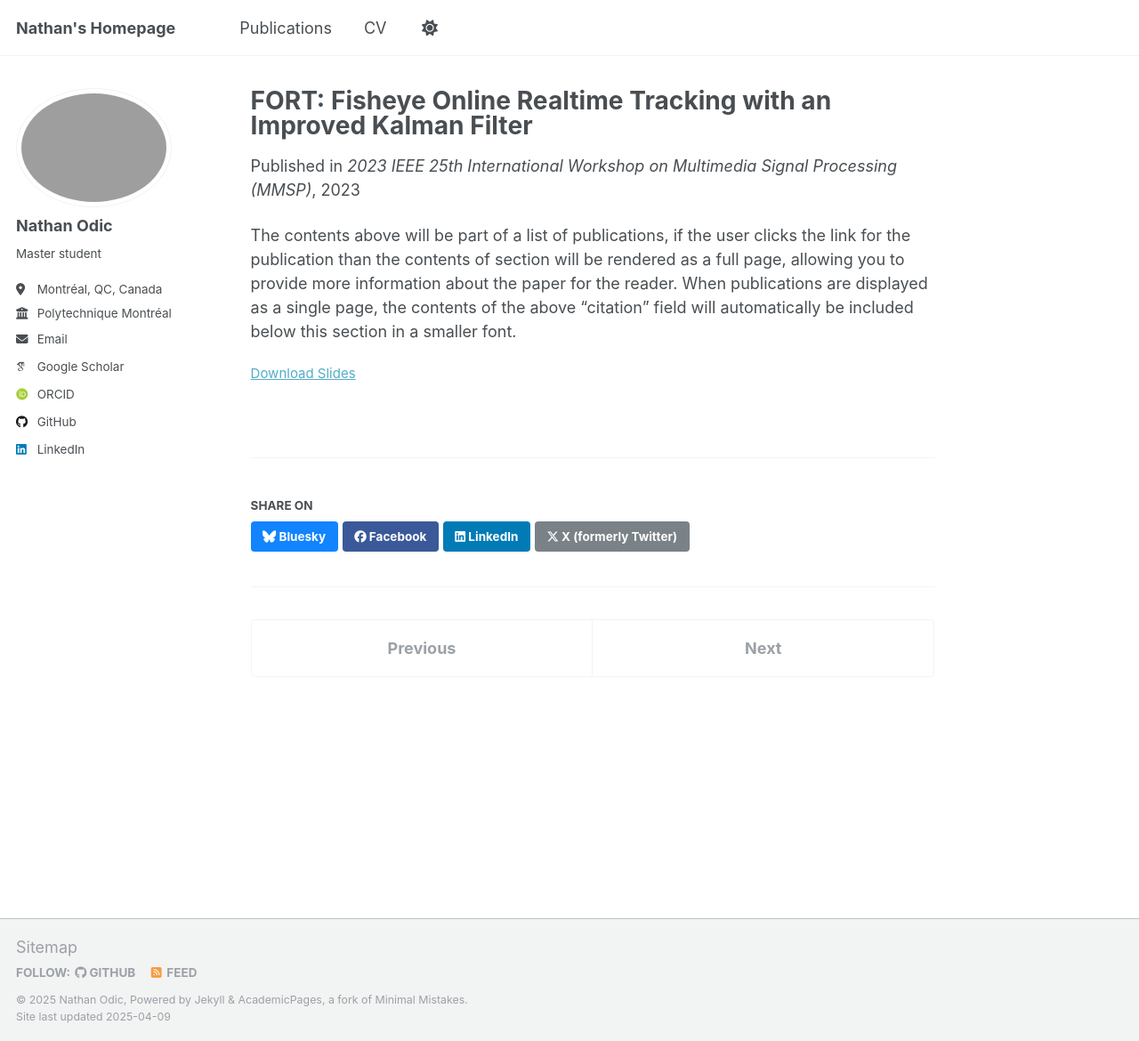
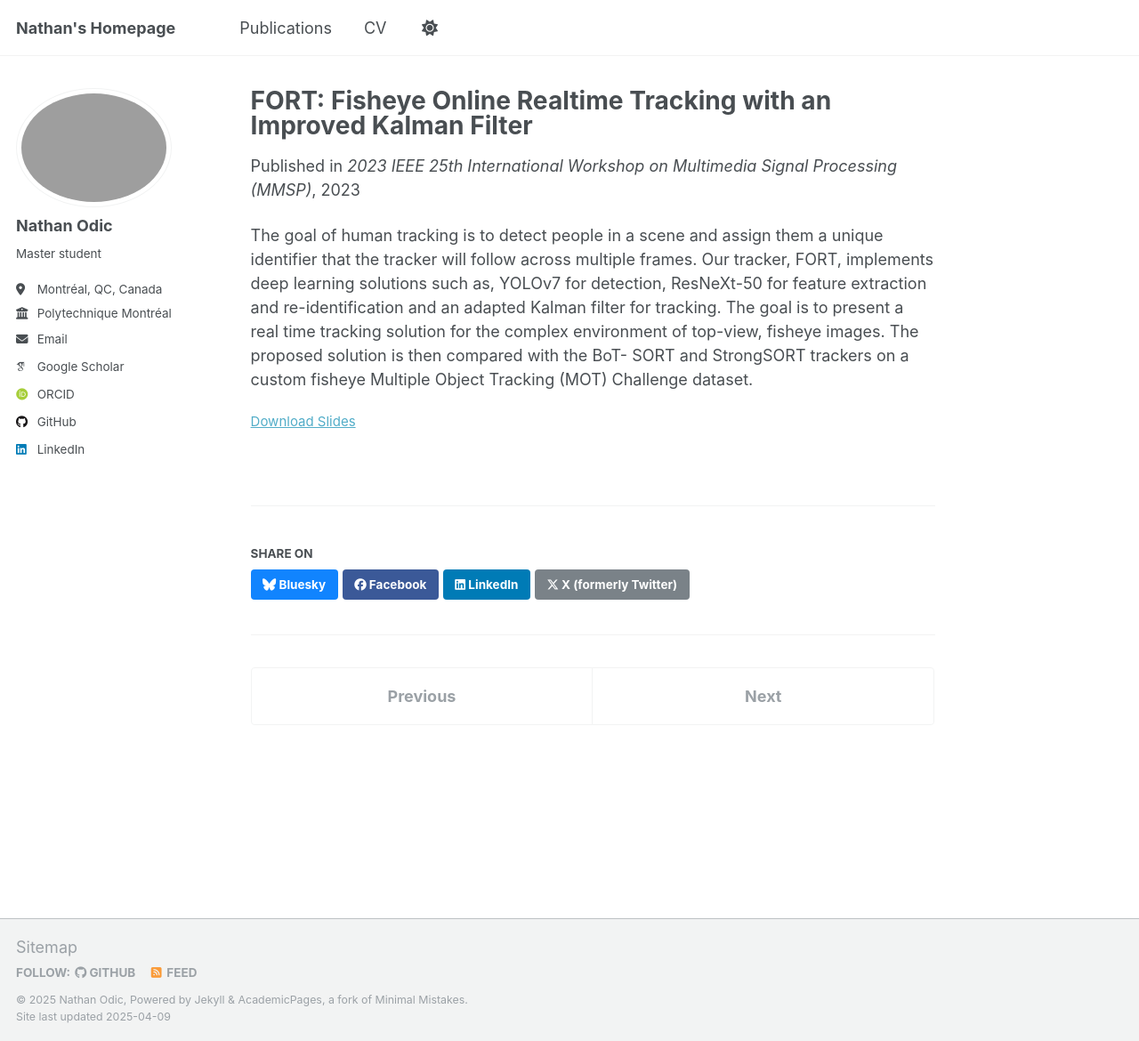
Before and after one commit to NathanOD/nathanod.github.io, a Jekyll site: the page built from _publications/fort.md, in a window 1280 px wide and 1170 px high. Shown: the whole window at 89% size. Built offline with Jekyll 4.4.1, drawn with Linux system fonts in a browser that asks for light colours; some web fonts are replaced.

Commit message:
updated fort and yolo slides

```diff
--- a/_publications/fort.md
+++ b/_publications/fort.md
@@ -6,9 +6,9 @@ category: conferences
 excerpt: 'Proposed a new tracking algorithm designed to work on fisheye camera videos. Outperformed the state-of-the-art on fisheye videos by over 2% while being twice as fast.'
 date: 2023-01-01
 venue: '2023 IEEE 25th International Workshop on Multimedia Signal Processing (MMSP)'
-slidesurl: 'http://academicpages.github.io/files/fort_slides.pdf'
+slidesurl: 'http://nathanod.github.io/files/fort_slides.pdf'
 paperurl: 'https://imt-mines-ales.hal.science/hal-04205295/file/fort-fisheye-online-realtime-tracking.pdf'
 #bibtexurl: 'http://academicpages.github.io/files/bibtex1.bib'
 #citation: 'Your Name, You. (2009). &quot;Paper Title Number 1.&quot; <i>Journal 1</i>. 1(1).'
 ---
-The contents above will be part of a list of publications, if the user clicks the link for the publication than the contents of section will be rendered as a full page, allowing you to provide more information about the paper for the reader. When publications are displayed as a single page, the contents of the above "citation" field will automatically be included below this section in a smaller font.
+The goal of human tracking is to detect people in a scene and assign them a unique identifier that the tracker will follow across multiple frames. Our tracker, FORT, implements deep learning solutions such as, YOLOv7 for detection, ResNeXt-50 for feature extraction and re-identification and an adapted Kalman filter for tracking. The goal is to present a real time tracking solution for the complex environment of top-view, fisheye images. The proposed solution is then compared with the BoT- SORT and StrongSORT trackers on a custom fisheye Multiple Object Tracking (MOT) Challenge dataset.
```
Also changed, not shown: _publications/yolo.md (+2 -2 lines).
